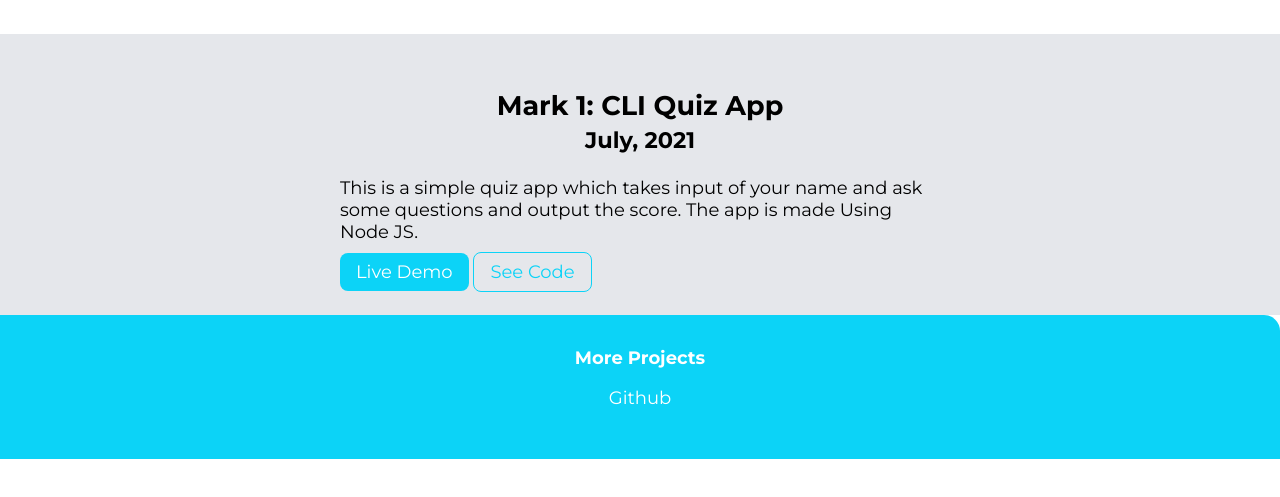
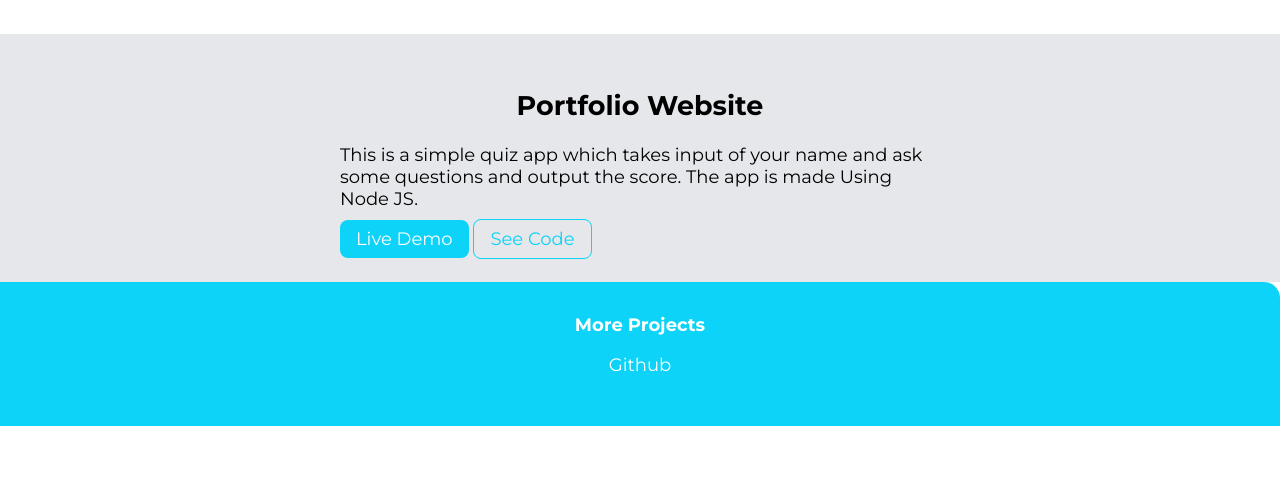
Before and after one commit to Suryamsrivastava/MyPortFolio, a plain HTML site: page project.html in a window 1280 px wide. Shown: the part 249-746 px from the top of the page. Drawn offline with Linux system fonts and the light colour scheme.

Commit message:
Add Projects

```diff
--- a/project.html
+++ b/project.html
@@ -11,6 +11,7 @@
 
 <body>
     <nav class="navigation">
+
         <div class="navbrand">Suryam Srivastava</div>
                     <ul class="list-non-bullet nav-pills">
 <li class="list-item-inline">
@@ -30,10 +31,10 @@
 
     <section class="section off">
         <div class="container container-centre">
-            <h1>Mark 1: CLI Quiz App <br><small>July, 2021</small></h1>
+            <h1>Portfolio Website <br></h1>
             <p>This is a simple quiz app which takes input of your name and ask some questions and output the score. The app is made Using Node JS.</p>
-            <a href="https://replit.com/@MohasinHaque/Modifying-quiz?embed=1&output=1#index.js" class="link link-primary" target="_blank"> Live Demo</a>
-            <a href="https://github.com/Mohasin-Haque/Mark1-Quiz" class="link link-secondary" target="_blank"> See Code</a>
+            <a href="https://suryamsrivastava.github.io/MyPortFolio/" class="link link-primary" target="_blank"> Live Demo</a>
+            <a href="https://github.com/Suryamsrivastava/MyPortFolio" class="link link-secondary" target="_blank"> See Code</a>
         </div>
     </section>
 
```
